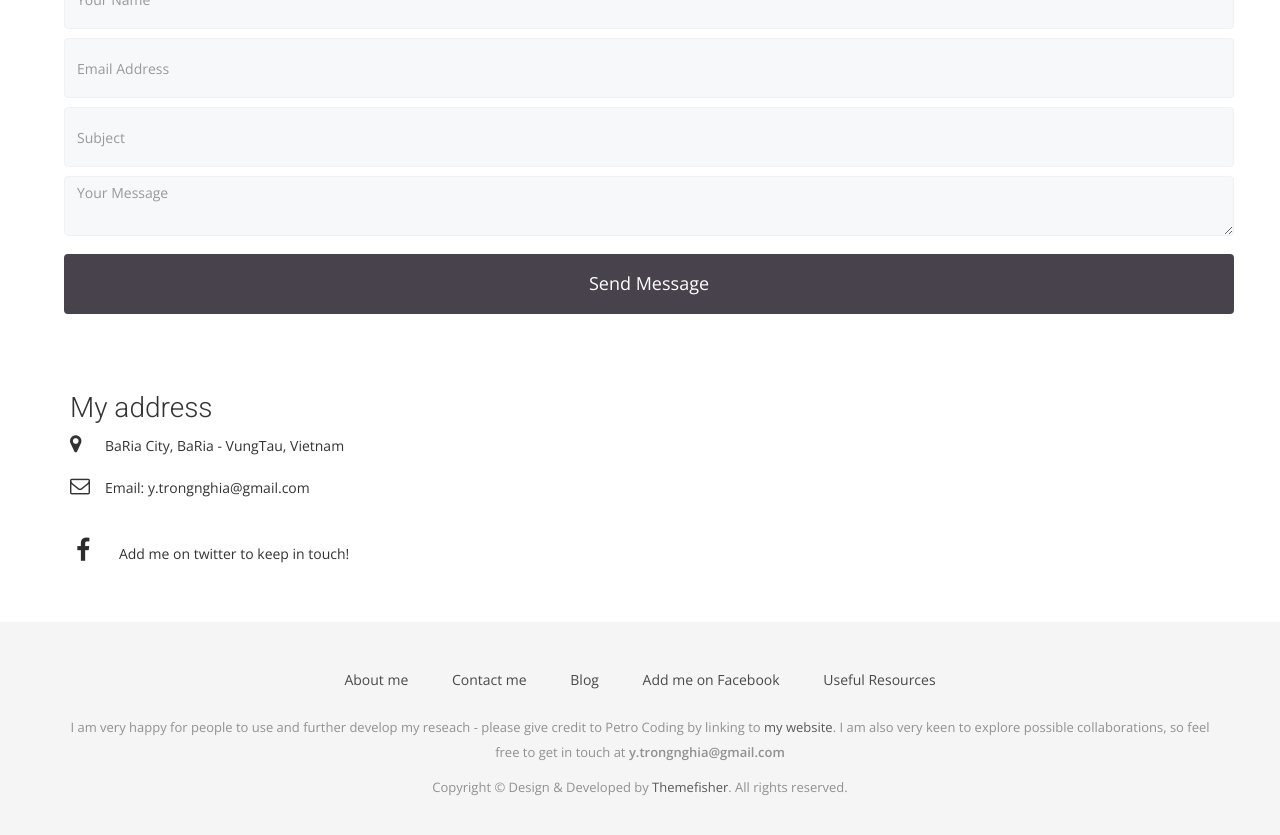
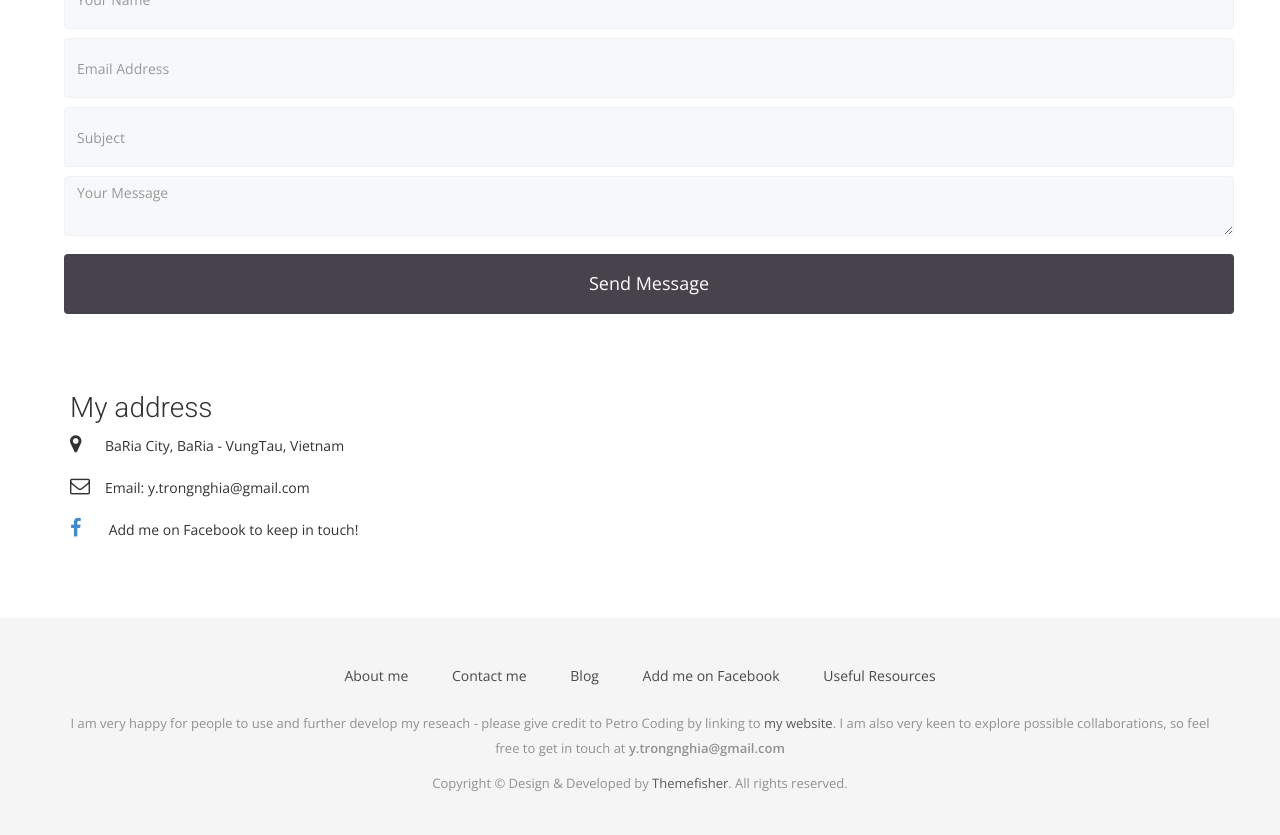
Before and after one commit to YanGBloG/superseded, a Jekyll site: the page built from contact.html, in a window 1280 px wide and 900 px high, scrolled down 660 px. Shown: the top 835 px of the window. Built offline with Jekyll 4.4.1, drawn with Linux system fonts in a browser that asks for light colours; nearby versions of some CDN libraries; some web fonts are replaced; library files that are not in the unit come from our copies.

Commit message:
Update contact.html

```diff
--- a/contact.html
+++ b/contact.html
@@ -50,11 +50,8 @@ permalink: /contact/
                             <li>
                                 <i class="fa fa-envelope-o"></i>Email: y.trongnghia@gmail.com
                             </li>
-                        </ul>
-
-                        <ul class="social-icons">
                             <li>
-                                <a href="https://www.facebook.com/profile.php?id=100010390832943"><i class="fa fa-facebook"></i></a> Add me on twitter to keep in touch!
+                                <a href="https://www.facebook.com/profile.php?id=100010390832943"><i class="fa fa-facebook"></i></a> Add me on Facebook to keep in touch!
                             </li>
                         </ul>
                     </div>
```
